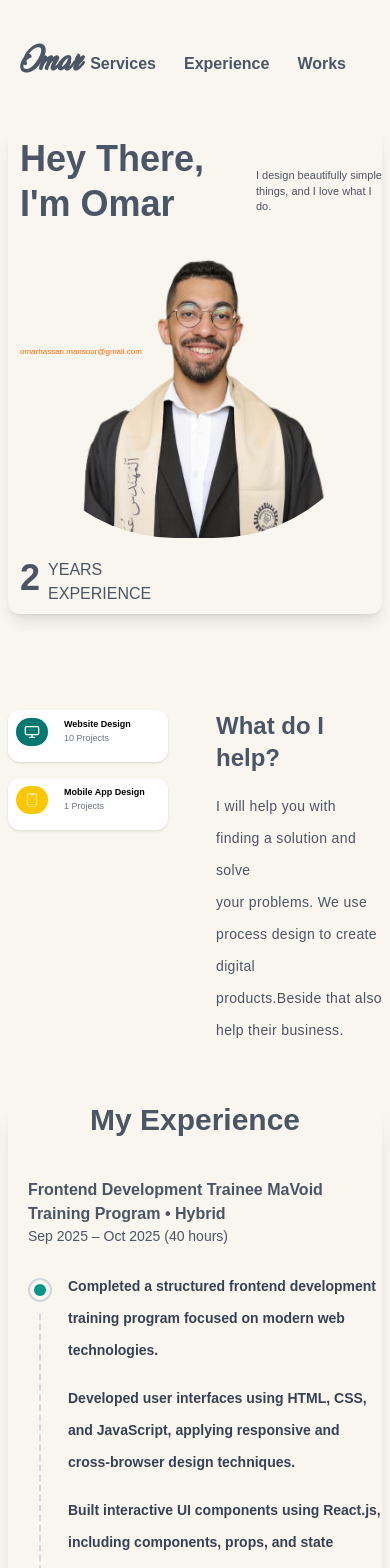
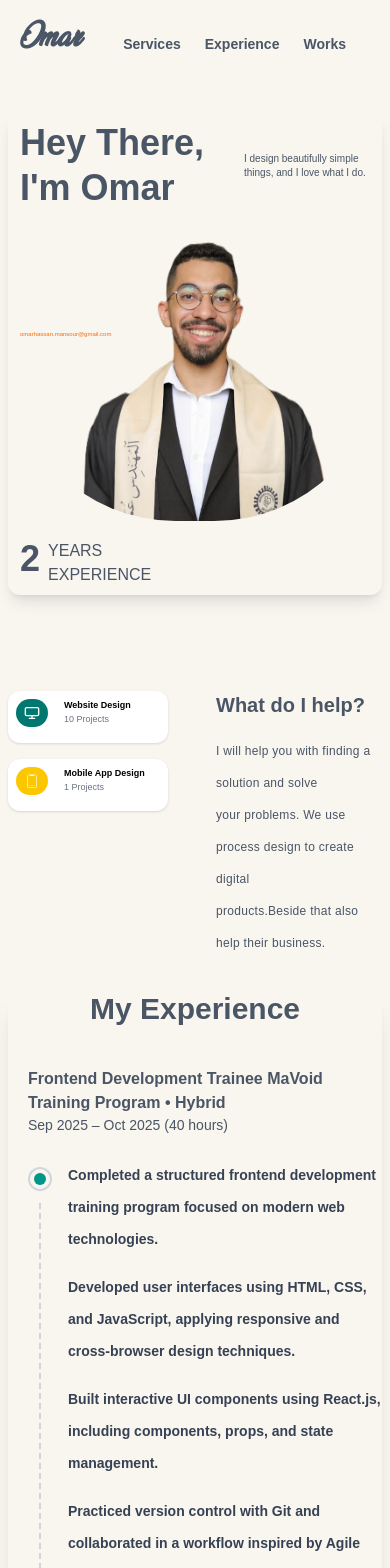
Before and after one commit to Omar2461/Portfolio, a Next.js app: page / in a window 390 px wide. Shown: the top 1568 px of the page. Built offline with nearby package versions, Linux system fonts and the light colour scheme.

Commit message:
feat: improve responsive design across the project

```diff
--- a/app/page.tsx
+++ b/app/page.tsx
@@ -5,9 +5,9 @@ import ServicesSection from "@/components/ServicesSection";
 
 export default function PortfolioPage() {
   return (
-    <div className="w-full xl:px-20 min-h-screen bg-[#f8f6ef] flex flex-col ">
+    <div className=" w-full xl:px-20 min-h-screen bg-[#f8f6ef] flex flex-col ">
       {/* LEFT SIDE */}
-      <div className="w-full px-2 md:px-16 py-12 space-y-12">
+      <div className="w-full px-2 md:px-16 py-6 md:py-12 space-y-12">
         <Header />
 
         {/* INTRO */}
--- a/components/ExperienceSection.tsx
+++ b/components/ExperienceSection.tsx
@@ -31,7 +31,7 @@ function ExperienceSection() {
             <div className="w-full h-full rounded-full bg-teal-600"></div>
           </div>
 
-          <div className="h-92 md:h-76 lg:h-68 xl:h-44 border-l-2 border-dashed border-gray-300"></div>
+          <div className="h-99 landscape:h-91 md:landscape:h-76 md:h-76 lg:landscape:h-68 lg:h-68 xl:h-44 border-l-2 border-dashed border-gray-300"></div>
 
           <div className="w-6 h-6 rounded-full border-2 border-gray-300 p-1">
             <div className="w-full h-full rounded-full bg-orange-500"></div>
--- a/components/IntroSection.tsx
+++ b/components/IntroSection.tsx
@@ -15,7 +15,7 @@ function IntroSection() {
 
         <Link
           href="mailto:Omarhassan.mansour@gmail.com"
-          className="text-[8px] md:text-[10px] xl:text-[15px] mt-30 mb-50 text-orange-500 w-fit "
+          className="text-[6px] md:text-[10px] xl:text-[15px] mt-30 mb-50 text-orange-500 w-fit "
         >
           omarhassan.mansour@gmail.com
         </Link>
@@ -38,8 +38,8 @@ function IntroSection() {
         alt={"my-image"}
         loading="eager"
       />
-      <div className="top-10 left-62 absolute md:mb-80 md:ml-50 lg:ml-112 xl:ml-162 xl:mb-90 2xl:ml-120 md:w-fit transition-all duration-400">
-        <p className="text-gray-600 text-[11px] md:text-sm lg:text-md xl:text-lg text-sm ">
+      <div className="top-10 left-59 absolute md:mb-80 md:ml-50 lg:ml-112 xl:ml-162 xl:mb-90 2xl:ml-120 md:w-fit transition-all duration-400">
+        <p className="text-gray-600 text-[10px] md:text-sm lg:text-md xl:text-lg text-sm ">
           I design beautifully simple
           <br /> things, and I love what I do.
         </p>
--- a/components/ServicesSection.tsx
+++ b/components/ServicesSection.tsx
@@ -50,10 +50,10 @@ function ServicesSection() {
 
       <div className="flex flex-col ml-12 md:ml-20 lg:ml-50 xl:ml-116 mt-8 transition-all duration-400">
         {" "}
-        <h3 className="text-2xl md:text-4xl text-gray-600 font-bold">
+        <h3 className="text-xl md:text-4xl text-gray-600 font-bold">
           What do I help?
         </h3>
-        <p className="text-gray-600 mt-4 max-w-lg tracking-wide leading-8 text-sm">
+        <p className="text-gray-600 mt-4 max-w-lg tracking-wide leading-8 text-[12px] md:text-sm">
           I will help you with finding a solution and solve <br /> your
           problems. We use process design to create digital <br />{" "}
           products.Beside that also help their business.
--- a/components/header.tsx
+++ b/components/header.tsx
@@ -15,7 +15,7 @@ function Header() {
   const renderHeaderItems = () => {
     return headerItems.map(({ title, link }, idx) => (
       <Link
-        className="relative px-1 mr-5 lg:px-6 lg:py-2 font-semibold rounded-full
+        className="relative mr-6 lg:px-6 lg:py-2 font-semibold rounded-full text-sm
         hover:border-r hover:border-l hover:border-[#8bbab3] hover:text-[#8bbab3] hover:transition-all hover:duration-500 "
         key={idx}
         href={link}
@@ -28,7 +28,7 @@ function Header() {
   return (
     <header className="flex items-center justify-between px-3" id="header">
       <h1
-        className={`text-2xl lg:text-3xl font-bold ${myFont.className} text-gray-600 transition-all duration-400`}
+        className={`text-2xl mb-2 lg:text-3xl font-bold ${myFont.className} text-gray-600 transition-all duration-400`}
       >
         Omar
       </h1>
```
